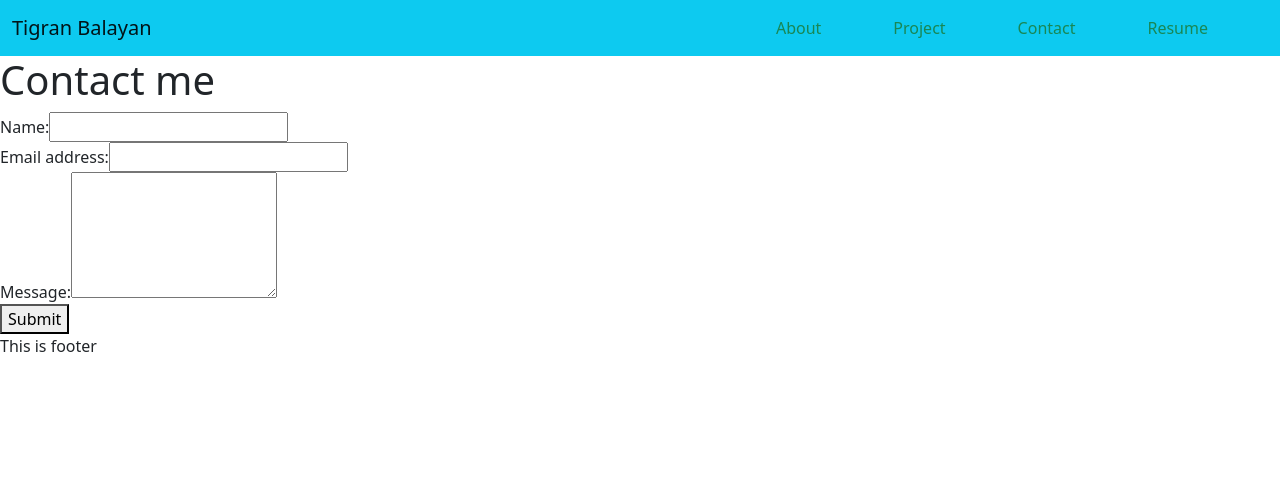
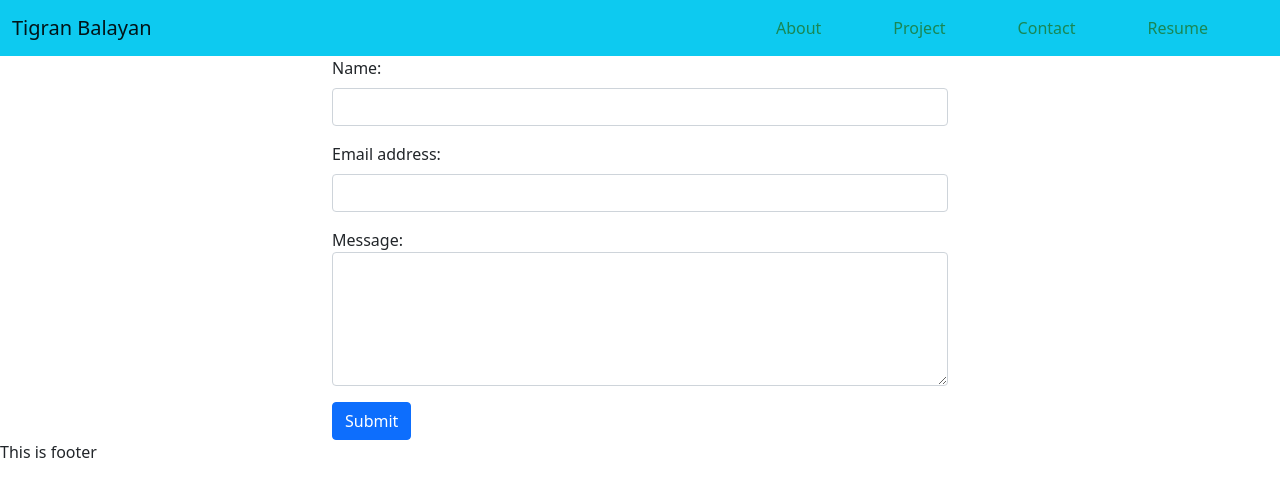
Before and after one commit to TigranBalayan10/portfolio-spa, a React (Create React App) app: page /contact in a window 1280 px wide. Shown: the top 496 px of the page. Built offline with nearby package versions, Linux system fonts and the light colour scheme.

Commit message:
contact page setup and formatted

```diff
--- a/src/Pages/Contact.js
+++ b/src/Pages/Contact.js
@@ -1,61 +1,107 @@
-import React, { useState } from 'react';
+import React, { useState } from "react";
+import "bootstrap/dist/css/bootstrap.css";
 
 function Contact() {
-  const [formState, setFormState] = useState({ name: '', email: '', message: '' });
+  const [formState, setFormState] = useState({
+    name: "",
+    email: "",
+    message: "",
+  });
 
-  const [errorMessage, setErrorMessage] = useState('');
+  const [errorMessage, setErrorMessage] = useState("");
   const { name, email, message } = formState;
 
   const handleSubmit = (e) => {
     e.preventDefault();
     if (!errorMessage) {
       setFormState({ [e.target.name]: e.target.value });
-      console.log('Form', formState);
+      console.log("Form", formState);
     }
   };
 
   const handleChange = (e) => {
-    if (e.target.name === 'email') {
-      const isValid = (e.target.value);
+    if (e.target.name === "email") {
+      const isValid = e.target.value;
       if (!isValid) {
-        setErrorMessage('Your email is invalid.');
+        setErrorMessage("Your email is invalid.");
       } else {
-        setErrorMessage('');
+        setErrorMessage("");
       }
     } else {
       if (!e.target.value.length) {
         setErrorMessage(`${e.target.name} is required.`);
       } else {
-        setErrorMessage('');
+        setErrorMessage("");
       }
     }
   };
 
   return (
-    <section>
-      <h1>Contact me</h1>
-      <form id="contact-form" onSubmit={handleSubmit}>
-        <div>
-          <label htmlFor="name">Name:</label>
-          <input type="text" name="name" defaultValue={name} onBlur={handleChange} />
+    <form className="container" style={{ width: "50%" }} onSubmit={handleSubmit}>
+      <div className="mb-3">
+        <label htmlFor="name" class="form-label">Name:</label>
+        <input
+          type="text"
+          name="name"
+          class="form-control"
+          defaultValue={name}
+          onBlur={handleChange}
+        />
       </div>
-        <div>
-          <label htmlFor="email">Email address:</label>
-          <input type="email" name="email" defaultValue={email} onBlur={handleChange} />
+      <div class="mb-3">
+        <label htmlFor="email" class="form-label">Email address:</label>
+        <input
+          type="email"
+          name="email"
+          class="form-control"
+          defaultValue={email}
+          onBlur={handleChange}
+        />
       </div>
-        <div>
+      <div class="mb-3">
         <label htmlFor="message">Message:</label>
-          <textarea name="message" rows="5" defaultValue={message} onBlur={handleChange} />
+        <textarea
+          name="message"
+          rows="5"
+          class="form-control"
+          defaultValue={message}
+          onBlur={handleChange}
+        />
       </div>
       {errorMessage && (
         <div>
-            <p classNameName="error-text">{errorMessage}</p>
+          <p className="error-text text-danger">{errorMessage}</p>
         </div>
       )}
-        <button data-testid="button" type="submit">Submit</button>
+      <button type="submit" className="btn btn-primary">
+        Submit
+      </button>
     </form>
-    </section>
   );
 }
 
 export default Contact;
+
+{/* <form style="width: 50%" class="container">
+<div class="mb-3">
+  <label for="exampleInputPassword1" class="form-label">Name</label>
+  <input type="text" class="form-control" />
+</div>
+<div class="mb-3">
+  <label for="exampleInputEmail1" class="form-label">Email address</label>
+  <input
+    type="email"
+    class="form-control"
+    id="exampleInputEmail1"
+    aria-describedby="emailHelp"
+  />
+</div>
+<div class="mb-3">
+  <textarea
+    class="form-control"
+    placeholder="Leave a comment here"
+  ></textarea>
+</div>
+
+<button type="submit" class="btn btn-primary">Submit</button>
+</form> */}
```
Lines whose indentation alone changed are shown as unchanged.
